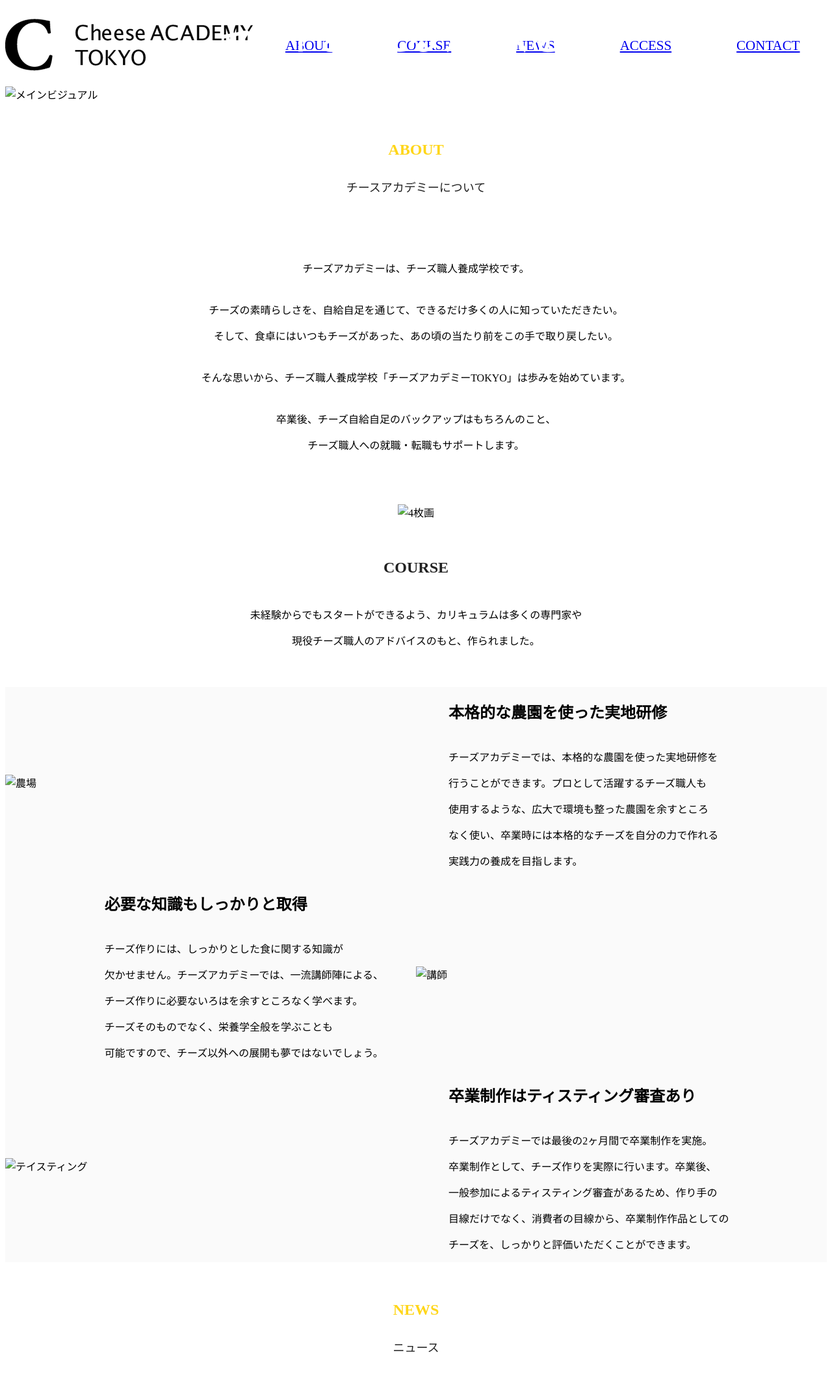
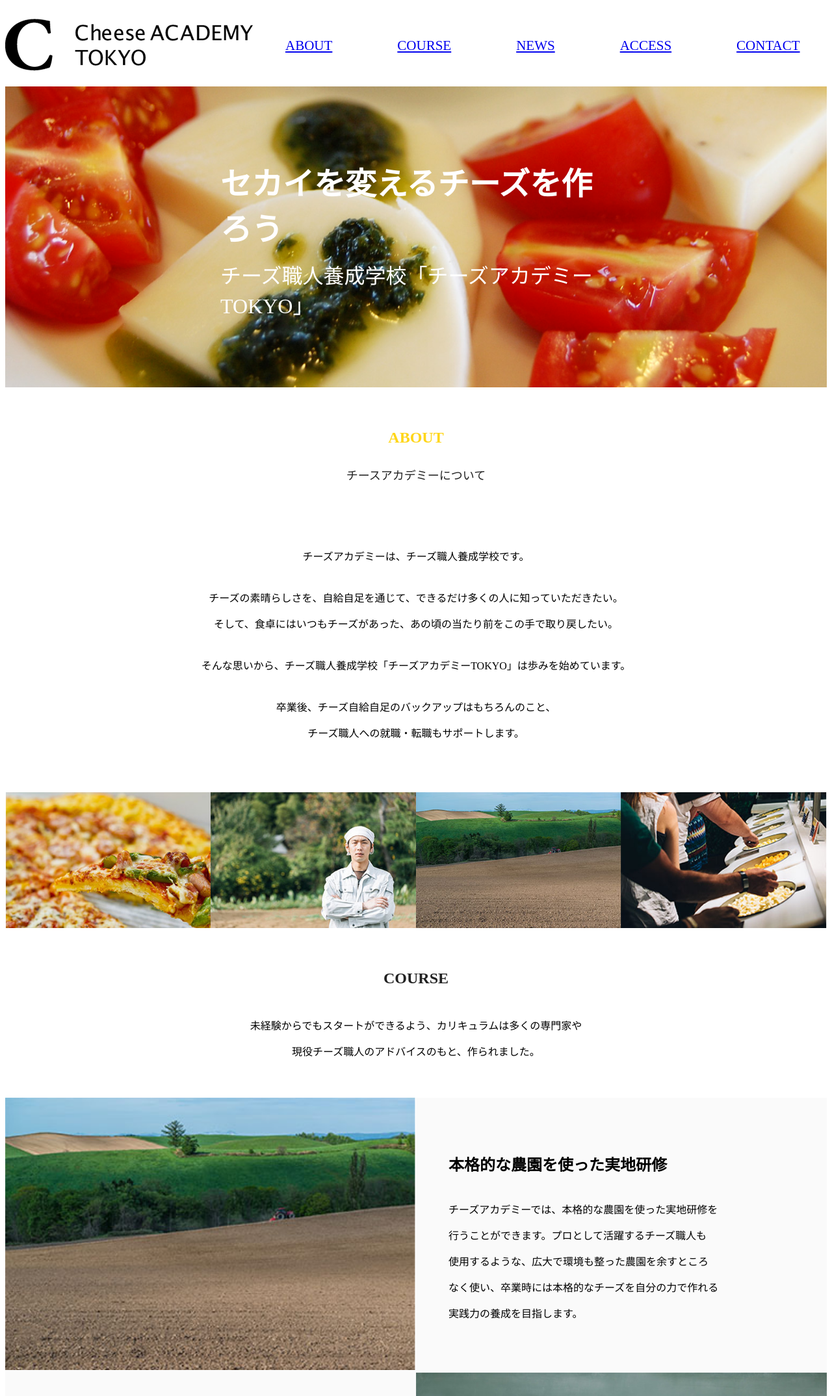
Before and after one commit to chan-gida/cheese-academy, a plain HTML site: page index.html in a window 1280 px wide. Shown: the top 2148 px of the page at 65% size. Drawn offline with Linux system fonts and the light colour scheme; the site is published under a folder, as on GitHub Pages, so addresses that start at the root find nothing.

Commit message:
Update index.html

```diff
--- a/index.html
+++ b/index.html
@@ -43,7 +43,7 @@
         <div class="mainvisual">
             <!-- 画像 -->
             <div class="mainvisual-img">
-                <img src="/img/mainbg.png" alt="メインビジュアル">
+                <img src="img/mainbg.png" alt="メインビジュアル">
             </div>
             <!-- テキスト郡 -->
             <div class="mainvisual-text">
@@ -76,7 +76,7 @@
                         </ul>
                 </div>
                 <div class="about-image">
-                    <img src="/img/about_images.png" alt="4枚画">
+                    <img src="img/about_images.png" alt="4枚画">
                 </div>
             </div>
 
@@ -92,7 +92,7 @@
                 <!-- course説明ブロック-1 -->
                 <div class="course-13-container">
                     <div class="course-image13">
-                        <img src="/img/about_02.jpg" alt="農場">
+                        <img src="img/about_02.jpg" alt="農場">
                     </div>
                     <div class="course-text13">
                         <div class="course-document-13">
@@ -119,14 +119,14 @@
                         </div>
                     </div>
                     <div class="course-image2">
-                        <img src="/img/course_02.jpg" alt="講師">
+                        <img src="img/course_02.jpg" alt="講師">
                     </div>
                 </div>
 
                 <!-- course説明ブロック-3 -->
                 <div class="course-13-container">
                     <div class="course-image13">
-                        <img src="/img/course_03.jpg" alt="テイスティング">
+                        <img src="img/course_03.jpg" alt="テイスティング">
                     </div>
                     <div class="course-text13">
                         <div class="course-document-13">
@@ -147,17 +147,17 @@
                 <div class="black-subtitle">ニュース</div>
                 <div class="news-show">
                     <div class="news-component">
-                        <img src="./img/news_img.jpg" alt="ピザ">
+                        <img src="img/news_img.jpg" alt="ピザ">
                         <div class="date">2016/11/18</div>
                         <p>チーズアカデミー卒業生のコスゲさんによるチーズだけをふんだんに使用した話題のピザ屋「Kosuge Pizza」が渋谷でオープンしました！</p>
                     </div>
                     <div class="news-component">
-                        <img src="./img/news_img.jpg" alt="ピザ">
+                        <img src="img/news_img.jpg" alt="ピザ">
                         <div class="date">2016/11/18</div>
                         <p>チーズアカデミー卒業生のコスゲさんによるチーズだけをふんだんに使用した話題のピザ屋「Kosuge Pizza」が渋谷でオープンしました！</p>
                     </div>
                     <div class="news-component">
-                        <img src="./img/news_img.jpg" alt="ピザ">
+                        <img src="img/news_img.jpg" alt="ピザ">
                         <div class="date">2016/11/18</div>
                         <p>チーズアカデミー卒業生のコスゲさんによるチーズだけをふんだんに使用した話題のピザ屋「Kosuge Pizza」が渋谷でオープンしました！</p>
                     </div>
```
